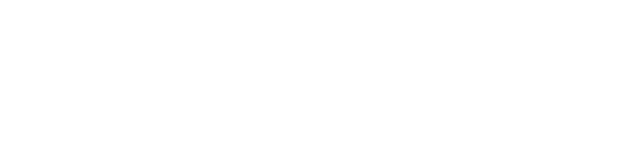
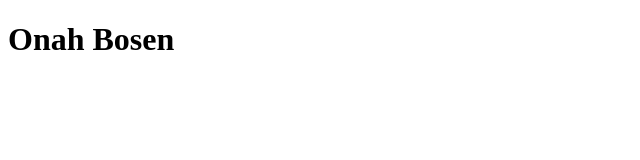
Before and after one commit to onahbosen/onahbosen.github.io, a plain HTML site: page basicportfolio/index.html in a window 1280 px wide. Shown: the whole page, without its empty margins (0-640 px from the left). Drawn offline with Linux system fonts and the light colour scheme; files that its build step writes are made by us from their sources.

Commit message:
organize

```diff
--- a/index.html
+++ b/basicportfolio/index.html
@@ -8,7 +8,9 @@
     </head>
 
     <body>
-
+      <h1>
+          Onah Bosen
+      </h1>
     </body>
 
 </html>
```
Also changed, not shown: basicportfolio/README.md (renamed from README.md), basicportfolio/contact.html (added), basicportfolio/css/reset.css (renamed from css/reset.css), basicportfolio/css/style.css (added), basicportfolio/portfolio.html (added).
